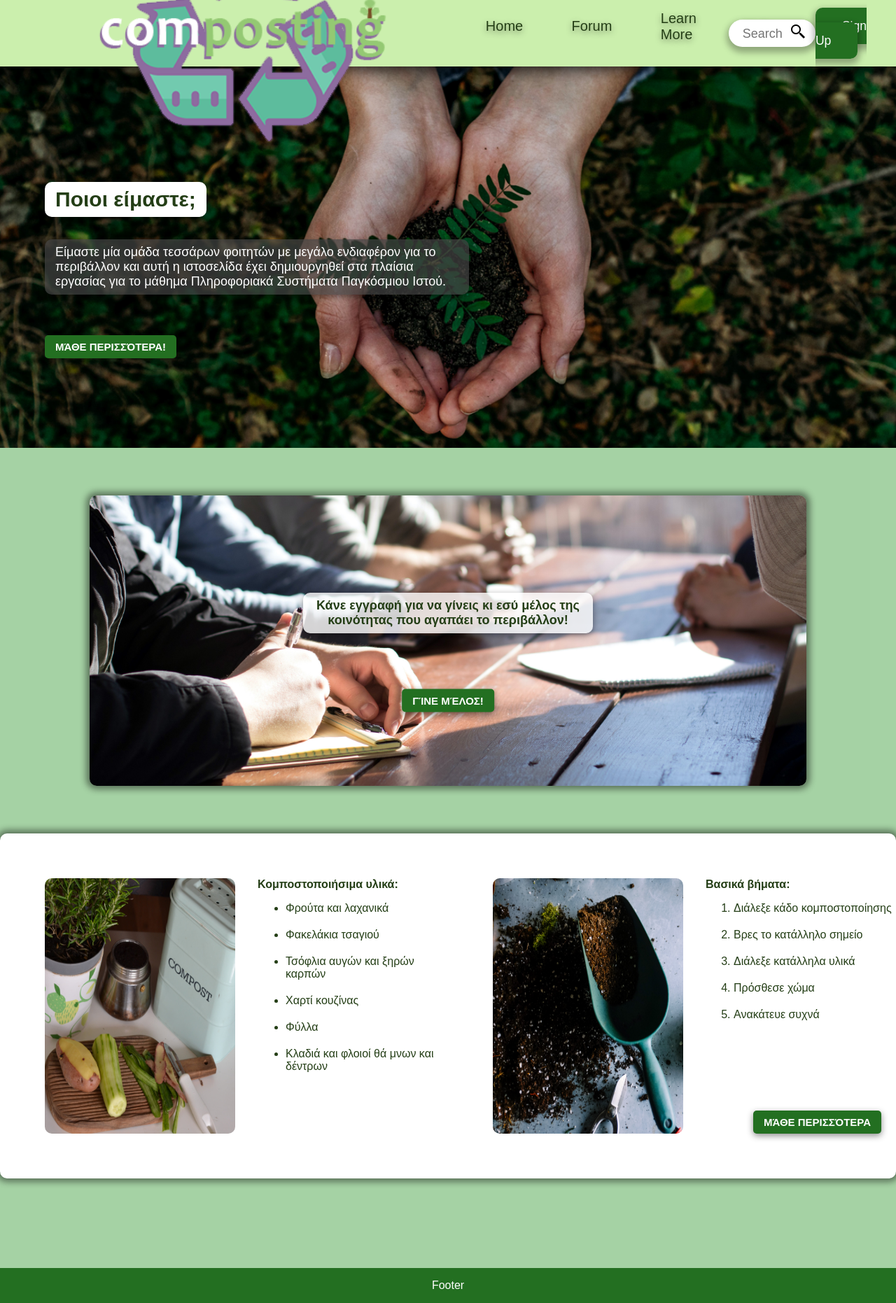
After one commit to SimosNeopoulos/Composting-Project, a PHP site: page /html/homepage.html in a window 1280 px wide. The commit adds this page. Shown: the whole page at 70% size. Run offline with PHP 8.4, Linux system fonts and the light colour scheme.

Commit message:
[F] [WIP] Homepage

```diff
--- a/css/general.css
+++ b/css/general.css
@@ -41,6 +41,7 @@ header {
     width: 100%;
     padding: 0;
     transition: all .4s ease;
+    z-index: 999;
 }
 
 /** STICKY NAVIGATION **/
--- /dev/null
+++ b/css/style_homepage.css
@@ -0,0 +1,185 @@
+body{
+    margin: 0;
+    font-family: sans-serif;
+    background: #a5d2a4
+}
+/*Homepage Who are we greeting container*/
+.homepage-container{
+    width: 100%;
+    position: relative;
+    text-align: center;
+}
+.image{
+    width: 100%;
+    background-size: cover;
+}
+.title {
+    position: absolute;
+    left: 5%;
+    top: 30%;
+    color: #243e16;
+    font-size: 30px;
+    border-radius: 10px;
+    background: rgba(255, 255, 255, 1);
+    padding: 8px 15px;
+    box-shadow: 0 3px 10px rgba(0, 0, 0, 0.45);
+}
+.subtitle {
+    position: absolute;
+    left: 5%;
+    top: 45%;
+    width: 45%;
+    color: white;
+    font-size: 18px;
+    border-radius: 10px;
+    background: rgba(68, 68, 68, 0.70);
+    padding: 8px 15px;
+    text-align: left;
+    box-shadow: 0 3px 10px rgba(0, 0, 0, 0.45);
+}
+.read-more {
+    position: absolute;
+    left: 5%;
+    top: 70%;
+    background: #236f21;
+    color: white;
+    border: 0px;
+    padding: 8px 15px;
+    border-radius: 5px;
+    font-size: 15px;
+    font-weight: bold;
+    text-transform: uppercase;
+    box-shadow: 0 3px 10px rgba(0, 0, 0, 0.45);
+}
+.read-more:hover{
+    font-weight: bold;
+    background: white;
+    color: #236f21;
+}
+
+/*Join us widget*/
+
+.join-us{
+    margin: 5% 0;
+    position: relative;
+    text-align: center;
+}
+.join-us-image{
+    width: 80%;
+    background-size: cover;
+    border-radius: 10px;
+    box-shadow: 0 0 10px 5px rgba(0, 0, 0, 0.45);
+
+}
+
+.join-us-title {
+    position: absolute;
+    top: 40%;
+    left: 50%;
+    transform: translate(-50%, -50%);
+    width: 30%;
+    color: #243e16;
+    font-size: 18px;
+    border-radius: 10px;
+    background: rgba(255, 255, 255, 0.80);
+    padding: 8px 15px;
+    box-shadow: 0 3px 10px rgba(0, 0, 0, 0.45);
+}
+
+.join-btn {
+    position: absolute;
+    left: 50%;
+    top: 70%;
+    transform: translate(-50%, -50%);
+    background: #236f21;
+    border: 0px;
+    padding: 8px 15px;
+    border-radius: 5px;
+    color: white;
+    font-size: 15px;
+    font-weight: bold;
+    text-transform: uppercase;
+    box-shadow: 0 3px 10px rgba(0, 0, 0, 0.45);
+}
+.join-btn:hover{
+    font-weight: bold;
+    background: white;
+    color: #236f21;
+}
+
+/*Info preview widget*/
+.info{
+}
+
+.info-preview{
+    display: flex;
+    border-radius: 10px;
+    background: white;
+    box-shadow: 0 0 10px 5px rgba(0, 0, 0, 0.45);
+}
+
+/*Left info box*/
+.info-left{
+    flex: 1;
+    display: flex;
+}
+.info-img-left{
+    width: 40%;
+    margin: 10% 5% 10% 10%;
+    border-radius: 10px;
+    flex: 1;
+}
+.left-text{
+    flex: 1;
+    padding: 10% 0%;
+}
+
+/*Right info box*/
+.info-right{
+    flex: 1;
+    display: flex;
+}
+.info-img-right{
+    width: 40%;
+    margin: 10% 5% 10% 10%;
+    border-radius: 10px;
+    flex: 1;
+}
+.right-text{
+    padding: 10% 0%;
+    flex: 1;
+}
+
+li{ margin:0 0px 20px 0; vertical-align:top}
+
+.btn-more-info {
+    margin-left: 25%;
+    margin-top: 40%;
+    background: #236f21;
+    border: 0px;
+    padding: 8px 15px;
+    border-radius: 5px;
+    color: white;
+    font-size: 15px;
+    font-weight: bold;
+    text-transform: uppercase;
+    box-shadow: 0 3px 10px rgba(0, 0, 0, 0.45);
+}
+.btn-more-info:hover{
+    font-weight: bold;
+    background: white;
+    color: #236f21;
+}
+
+.footer {
+    position: relative;
+    left: 0;
+    bottom: 0;
+    height: auto;
+    overflow: hidden;
+    background: #236f21;
+    width: 100%;
+    margin-top: 10%;
+    color: white;
+    text-align: center;
+}
--- /dev/null
+++ b/html/homepage.html
@@ -0,0 +1,98 @@
+<!DOCTYPE html>
+<html lang="en">
+<head>
+    <meta charset="UTF-8">
+    <link rel="stylesheet" href="/css/style_homepage.css">
+    <link rel="stylesheet" href="../css/general.css">
+    <title>Homepage</title>
+</head>
+<body>
+<header>
+    <div class="logo-container">
+        <a class="logo" href="https://www.youtube.com/watch?v=dQw4w9WgXcQ&ab_channel=RickAstley">
+            <img src="/images/composting.png" alt="search icon">
+        </a>
+    </div>
+
+    <nav class="navigation">
+        <ul class="navigation-list">
+            <li class="navigation-list-item"><a href="#">Home</a></li>
+            <li class="navigation-list-item"><a href="#">Forum</a></li>
+            <li class="navigation-list-item"><a href="#">Learn More</a></li>
+            <li class="navigation-list-item"><a href="contact.html">Help</a></li>
+        </ul>
+    </nav>
+
+    <div class="search-box">
+        <table class="elementsContainer">
+            <tr>
+                <td>
+                    <input type="text" class="search" placeholder="Search">
+                </td>
+                <td>
+                    <button type="submit" class="searchIcon"><img src="/images/search-icon.png" alt="search icon">
+                    </button>
+                </td>
+            </tr>
+        </table>
+    </div>
+    <div class="btn-container">
+        <a href="sign_up.html" class="btn btn-acc">Sign Up</a>
+    </div>
+
+</header>
+
+<div class="homepage-container">
+    <img class="image" src="/images/holding_plant.jpg">
+    <b class="title">Ποιοι είμαστε;</b>
+    <div class="subtitle">Είμαστε μία ομάδα τεσσάρων φοιτητών με μεγάλο ενδιαφέρον για το περιβάλλον και αυτή η
+        ιστοσελίδα έχει δημιουργηθεί στα πλαίσια εργασίας για το μάθημα Πληροφοριακά Συστήματα Παγκόσμιου Ιστού.
+    </div>
+    <button class="read-more">Μάθε περισσότερα!</button>
+</div>
+
+<div class="join-us">
+    <img class="join-us-image" src="/images/join%20us.jpg">
+    <b class="join-us-title">Κάνε εγγραφή για να γίνεις κι εσύ μέλος της κοινότητας που αγαπάει το περιβάλλον!</b>
+    <button class="join-btn" onclick="window.location.href = 'sign_up.html'">Γίνε μέλος!</button>
+</div>
+
+<div class="info">
+    <div class="info-preview">
+        <div class="info-left">
+            <img class="info-img-left " src="/images/compost.jpg">
+            <div class="left-text">
+            <b class="ingredients-title">Κομποστοποιήσιμα υλικά:</b>
+                <ul class="ingredients-list">
+                    <li>Φρούτα και λαχανικά</li>
+                    <li>Φακελάκια τσαγιού</li>
+                    <li>Τσόφλια αυγών και ξηρών καρπών</li>
+                    <li>Χαρτί κουζίνας</li>
+                    <li>Φύλλα</li>
+                    <li>Κλαδιά και φλοιοί θά μνων και δέντρων</li>
+                </ul>
+            </div>
+        </div>
+        <div class="info-right">
+            <img class="info-img-right" src="/images/shovel.jpg">
+            <div class="right-text">
+            <b class="steps-title">Βασικά βήματα:</b>
+                <ol class="steps-list">
+                    <li>Διάλεξε κάδο κομποστοποίησης</li>
+                    <li>Βρες το κατάλληλο σημείο</li>
+                    <li>Διάλεξε κατάλληλα υλικά</li>
+                    <li>Πρόσθεσε χώμα</li>
+                    <li>Ανακάτευε συχνά</li>
+                </ol>
+                <button class="btn-more-info" onclick="window.location.href = 'log_in.html'">Μάθε περισσότερα</button>
+            </div>
+        </div>
+    </div>
+</div>
+
+
+<div class="footer">
+    <p>Footer</p>
+</div>
+</body>
+</html>
```
Also changed, not shown: images/compost.jpg (added), images/holding_plant.jpg (added), images/homepage.jpg (added), images/join us.jpg (added), images/shovel.jpg (added).
